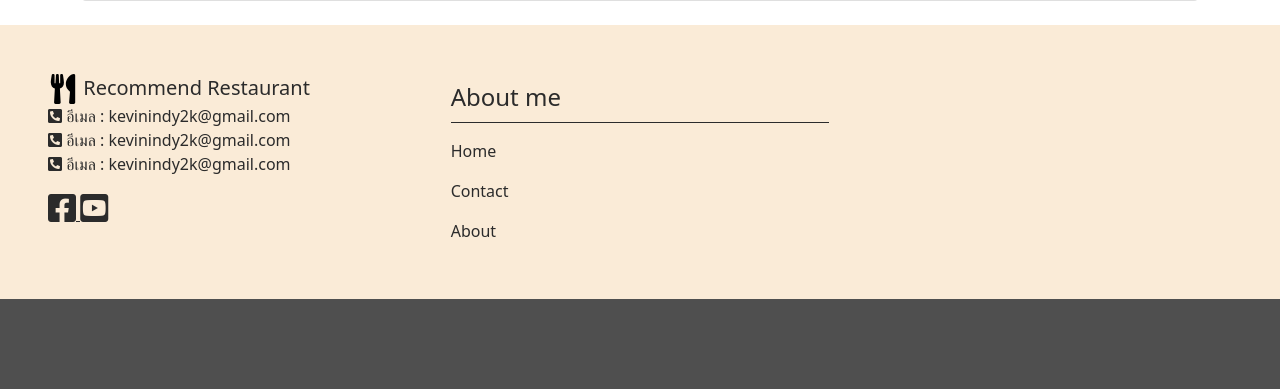
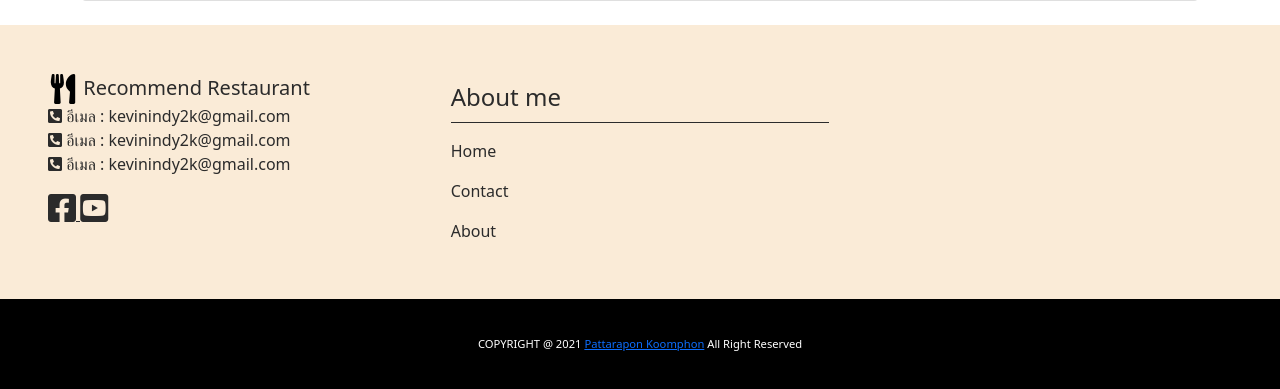
Before and after one commit to Kevinindy2k/Recommend-Restaurant-php, a PHP site: page / in a window 1280 px wide. Shown: the part 1597-1986 px from the top of the page. Before the commit the page ends 1896 px from the top, so only its background shows below. Run offline with PHP 8.4, Linux system fonts and the light colour scheme; some libraries are stand-ins or nearby versions.

Commit message:
add copyright

```diff
--- a/assets/css/style.css
+++ b/assets/css/style.css
@@ -66,6 +66,15 @@ body {
   padding: 10px 0;
 }
 
+.footer {
+  background: #000;
+  color: #fff;
+  font-size: 0.7rem;
+  height: 90px;
+  line-height: 90px;
+  text-align: center;
+}
+
 .star-rating {
   color: gold;
   font-size: 0.9em;
--- a/index.html
+++ b/index.html
@@ -208,7 +208,12 @@
       <div class="col-md-4"></div>
     </div>
   </footer>
-  <footer class="s2s"></footer>
+  <footer class ="footer">
+    <span> COPYRIGHT @ 2021
+      <a href="https://www.facebook.com" target="_blank">Pattarapon Koomphon</a>
+      All Right Reserved
+    </span>
+  </footer>
 
   <script src="node_modules/jquery/dist/jquery.min.js"></script>
   <script src="node_modules/bootstrap/dist/js/bootstrap.min.js"></script>
```
